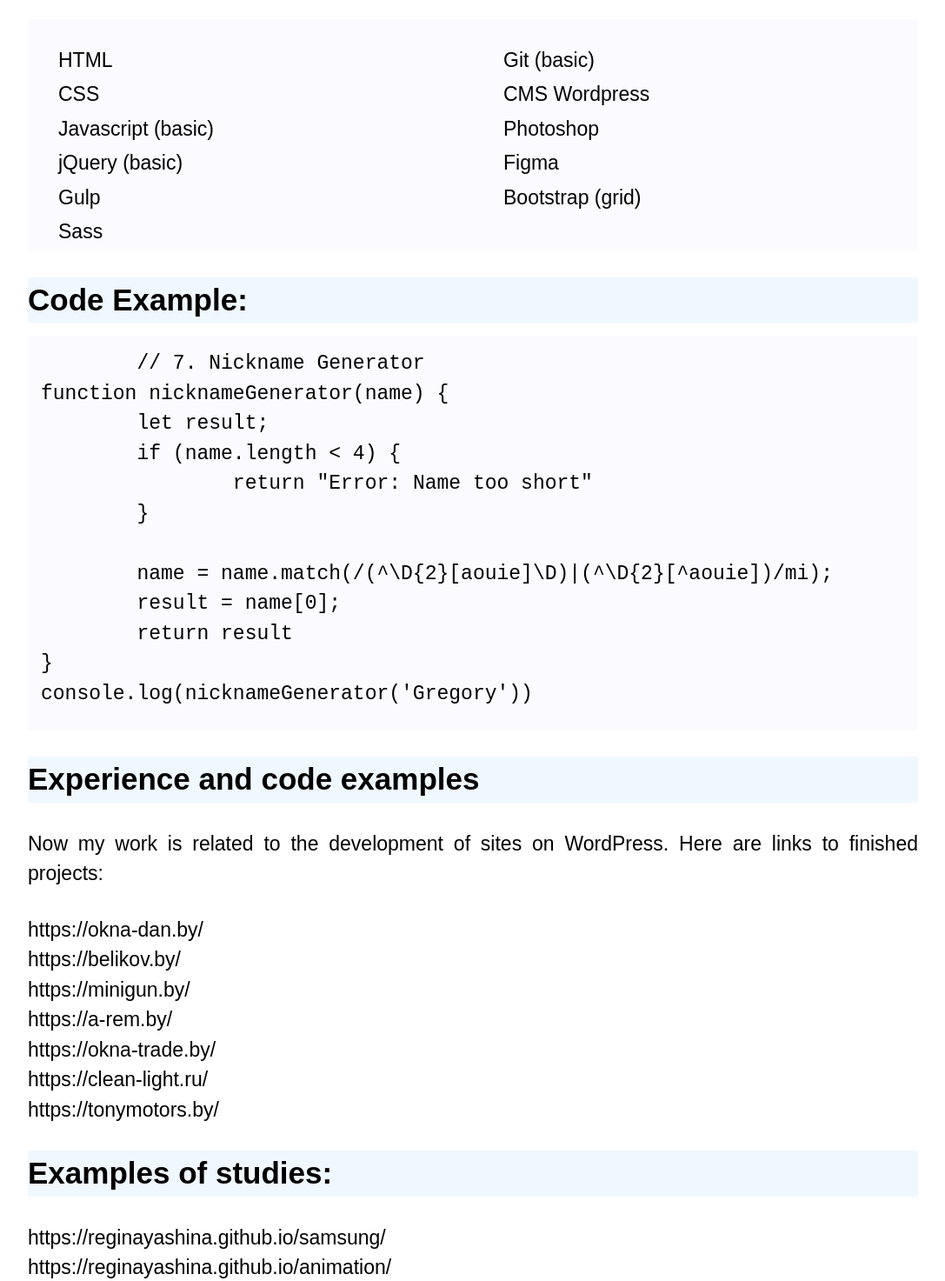
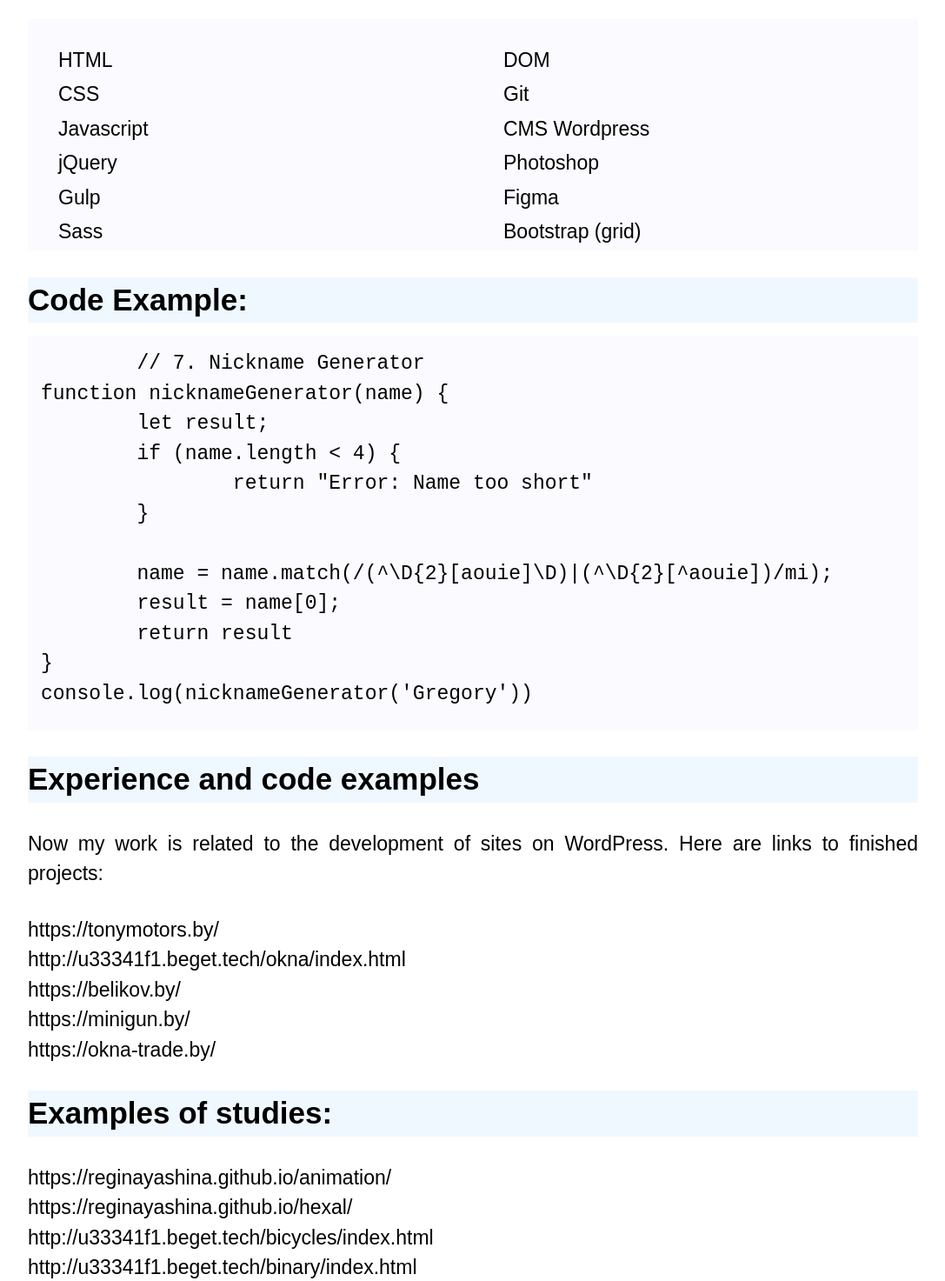
Before and after one commit to ReginaYashina/rsschool-cv, a plain HTML site: page index.html in a window 1280 px wide. Shown: the part 722-2195 px from the top of the page at 87% size, without its empty margins (96-1183 px from the left). Drawn offline with Linux system fonts and the light colour scheme.

Commit message:
refactor: change content

```diff
--- a/index.html
+++ b/index.html
@@ -43,13 +43,14 @@
         <ul>
           <li>HTML</li>
           <li>CSS</li>
-          <li>Javascript (basic)</li>
-          <li>jQuery (basic)</li>
+          <li>Javascript</li>
+          <li>jQuery</li>
           <li>Gulp</li>
           <li>Sass</li>
         </ul>
         <ul>
-          <li>Git (basic)</li>
+          <li>DOM</li>
+          <li>Git</li>
           <li>CMS Wordpress</li>
           <li>Photoshop</li>
           <li>Figma</li>
@@ -81,19 +82,16 @@ console.log(nicknameGenerator('Gregory'))
       <p class="top">Now my work is related to the development of sites on WordPress. Here are links to finished
         projects:</p>
       <ul>
-        <li><a href="https://okna-dan.by/">https://okna-dan.by/</a></li>
+        <li><a href="https://tonymotors.by/">https://tonymotors.by/</a></li>
+        <li><a href="http://u33341f1.beget.tech/okna/index.html">http://u33341f1.beget.tech/okna/index.html</a></li>
         <li><a href="https://belikov.by/">https://belikov.by/</a></li>
         <li><a href="https://minigun.by/">https://minigun.by/</a></li>
-        <li><a href="https://a-rem.by/">https://a-rem.by/</a></li>
         <li><a href="https://okna-trade.by/">https://okna-trade.by/</a></li>
-        <li><a href="https://clean-light.ru/">https://clean-light.ru/</a></li>
-        <li><a href="https://tonymotors.by/">https://tonymotors.by/</a></li>
       </ul>
     </article>
     <article>
       <h2>Examples of studies:</h2>
       <ul>
-        <li><a href="https://reginayashina.github.io/samsung/">https://reginayashina.github.io/samsung/</a></li>
         <li><a href="https://reginayashina.github.io/animation/">https://reginayashina.github.io/animation/</a>
         </li>
         <li><a href="https://reginayashina.github.io/hexal/">https://reginayashina.github.io/hexal/</a></li>
@@ -111,7 +109,7 @@ console.log(nicknameGenerator('Gregory'))
     </article>
     <article>
       <h2>English proficiency level: </h2>
-      <p class="english top">Closer to Pre-Intermediate. I currently attend English language courses.</p>
+      <p class="english top">Closer to Pre-Intermediate.</p>
     </article>
   </main>
 </body>
```
